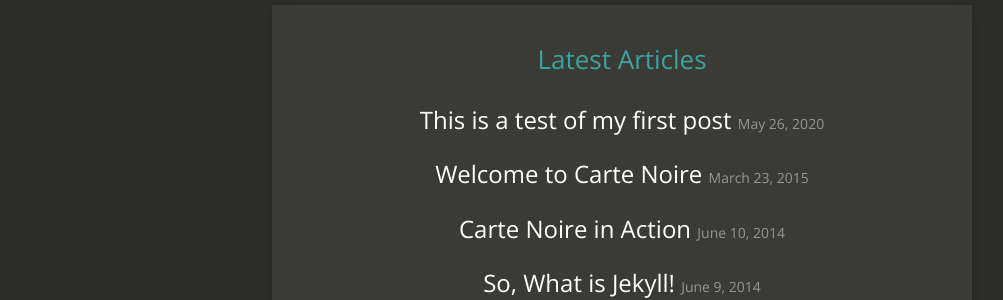
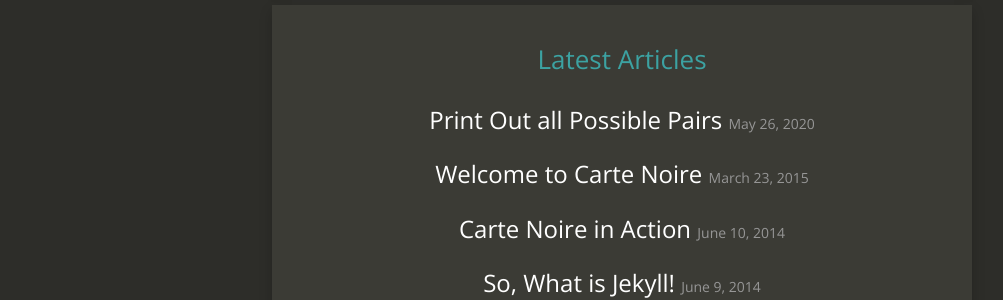
Before and after one commit to sebastian-exe/personal-website, a Jekyll site: the page built from index.html, in a window 1280 px wide. Shown: the part 435-735 px from the top of the page, without its empty margins (18-1021 px from the left). Built offline with Jekyll 4.4.1, drawn with Linux system fonts in a browser that asks for light colours; nearby versions of some CDN libraries; part of the change alters nothing that is shown.

Commit message:
tesst again

````diff
--- a/_posts/2020-05-26-test.md
+++ b/_posts/2020-05-26-test.md
@@ -1,8 +1,8 @@
 ---
 layout:     post
-title:      This is a test of my first post
-date:       2020-05-26 12:14:36
-summary:    I just want to see how the code looks like with this template
+title:      Print Out all Possible Pairs
+date:       2020-05-26 12:17:36
+summary:    This is the inaugural post of my interview coding questions.
 categories: jekyll
 thumbnail: cogs
 tags:
@@ -12,29 +12,24 @@ tags:
  - noire
 ---
 
-**Note** - This article is a derivative of ["See pixyll in action"][1], taken from the lovely jekyll theme [pixyll][4].
-
 All links are easy to [locate and discern](#), yet don't detract from the harmony
 of a paragraph. The _same_ goes for italics and __bold__ elements. Even the the strikeout
 works if <del>for some reason you need to update your post</del>. For consistency's sake,
 <ins>The same goes for insertions</ins>, of course.
 
+This question was answered in python.
 ### Code, with syntax highlighting
 
 Code blocks use the [peppermint][2] theme.
 
 {% highlight ruby %}
-class Awesome < ActiveRecord::Base
-  include EvenMoreAwesome
+people = ["Alice", "Bob", "Cindy", "Dorothy"]
 
-  validates_presence_of :something
-  validates :email, email_format: true
+for i in range(len(people)):
 
-  def initialize(email, name = nil)
-    self.email = email
-    self.name = name
-  end
-end
+  for j in range(i + 1, len(people)):
+
+    print(people[i], people[j])
 {% endhighlight %}
 
 ```html
````
Also changed, not shown: 15 other files.
